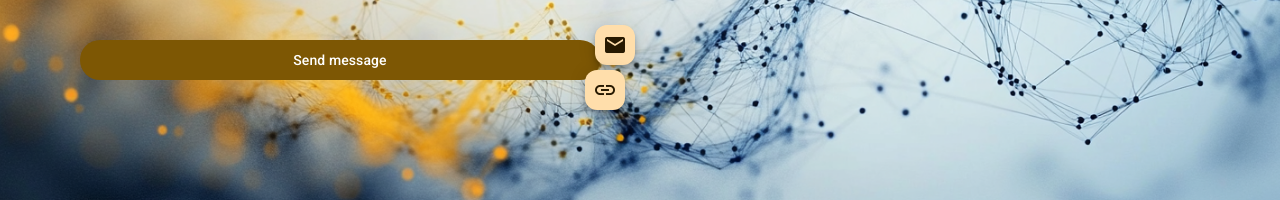
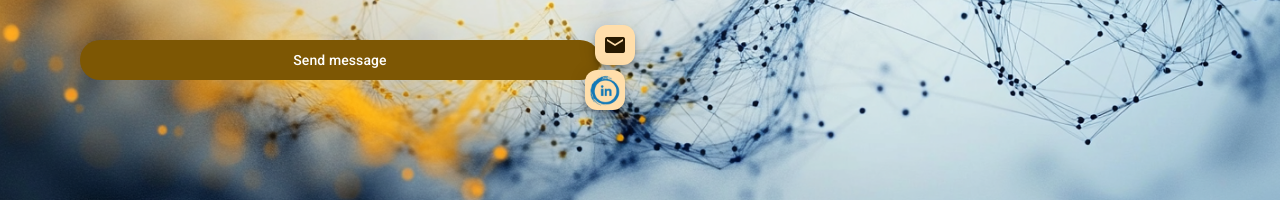
Before and after one commit to krzyzowskabeata/portfolio, an Angular app: page /welcome in a window 1280 px wide. Both pictures are taken after a click on the button "Send message". Shown: the part 455-655 px from the top of the page. Built offline with nearby package versions, Linux system fonts and the light colour scheme.

Commit message:
Added submenu links & icons

```diff
--- a/src/app/home/chat/chat.component.html
+++ b/src/app/home/chat/chat.component.html
@@ -16,9 +16,8 @@
     <div class="tooltip-container">
         <mat-card appearance="outlined" class="tooltip-card">
             <mat-card-header>
-                <mat-card-title>Dominik Dobry</mat-card-title>
-                <!-- ToDo Title?-->
-                <mat-card-subtitle>Agile coach</mat-card-subtitle>
+                <mat-card-title>{{ title }}</mat-card-title>
+                <mat-card-subtitle>{{ subtitle }}</mat-card-subtitle>
             </mat-card-header>
             <div class="tooltip-image"></div>
         </mat-card>
@@ -26,13 +25,12 @@
 </ng-template>
 
 <ng-template #submenuButtonTemplate>
-    <!--ToDo Add href, styles & big btn styles?-->
     <div class="submenu-container">
-        <a mat-mini-fab class="submenu-item">
+        <a mat-mini-fab class="submenu-item" [href]="'mailto:' + email">
             <mat-icon>mail</mat-icon>
         </a>
-        <a mat-mini-fab class="submenu-item">
-            <mat-icon>linkedin</mat-icon>
+        <a mat-mini-fab class="submenu-item" [href]="linkedin" target="_blank">
+            <div class="icon"></div>
         </a>
     </div>
 </ng-template>
--- a/src/app/home/chat/chat.component.scss
+++ b/src/app/home/chat/chat.component.scss
@@ -59,5 +59,11 @@ section.chat-container {
             top: 25px;
             left: -15px;
         }
+
+        .icon {
+            @include background(url('../../../assets/linkedin-pic.png'), contain);
+            height: 36px;
+            width: 36px;
+        }
     }
 }
--- a/src/app/home/chat/chat.component.ts
+++ b/src/app/home/chat/chat.component.ts
@@ -23,4 +23,10 @@ export class ChatComponent {
   It has survived not only five centuries, but also the leap into electronic typesetting, remaining essentially unchanged. It was popularised in the 1960s with the release of
   Letraset sheets containing Lorem Ipsum passages.`];
 
+  title ="Dominik Dobry";
+  subtitle ="Scrum Master";
+
+  email = 'gsr.ddobry@gmail.com';
+  linkedin = 'https://www.linkedin.com/in/dominik-dobry/';
+
 }
```
Also changed, not shown: src/assets/linkedin-pic.png (added).
